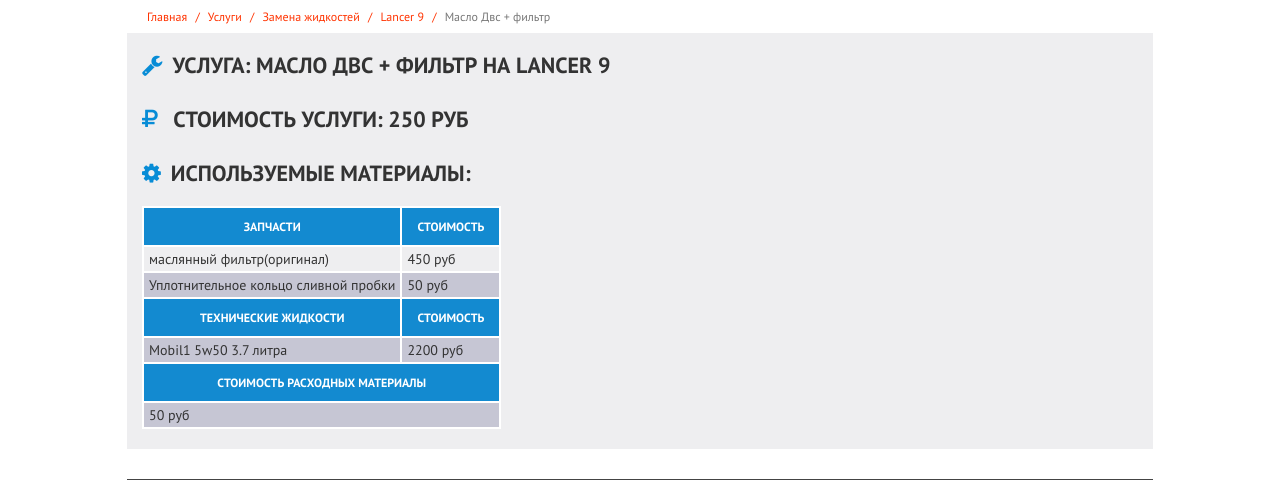
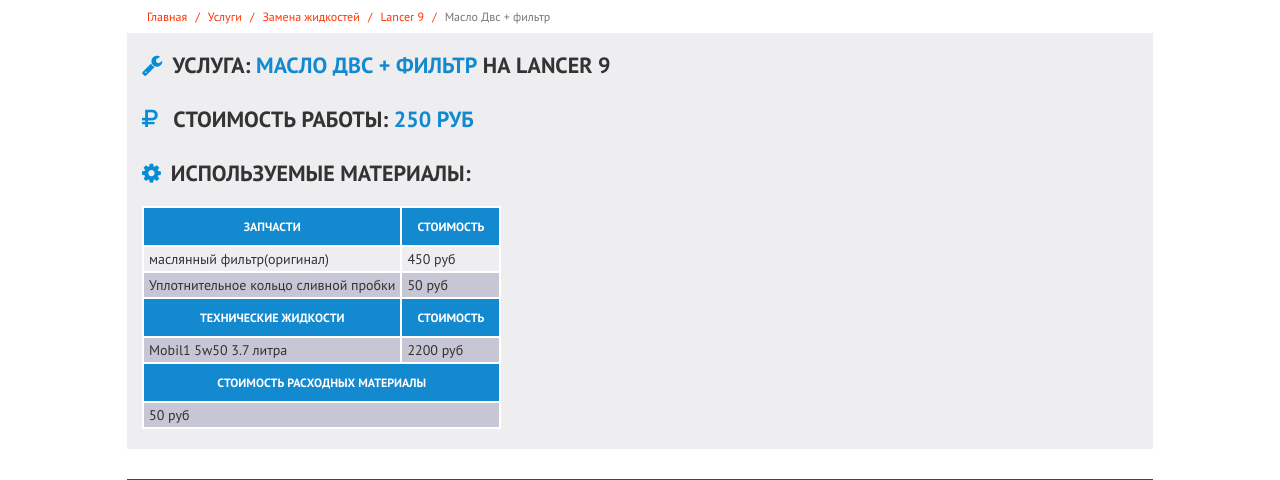
Before and after one commit to mmasterenko/lancer, a Django app: page /service/1 in a window 1280 px wide. Shown: the part 206-686 px from the top of the page. Run offline with Django 3.2, Linux system fonts and the light colour scheme; data comes from the database, SQL or seed files in the repository; some libraries are stand-ins or nearby versions; some web fonts are replaced.

Commit message:
service price highlight

```diff
--- a/lancerApp/templates/lancerApp/service_table.html
+++ b/lancerApp/templates/lancerApp/service_table.html
@@ -17,8 +17,8 @@
 {% block content %}
 
     <section id="page-service" class="clearfix">
-        <h3><i class="fa fa-wrench"></i>Услуга: {{ service.name }} {% if service.car %} на {{ service.car.name }} {% endif %}</h3>
-        <h3><i class="fa fa-ruble"></i> Стоимость услуги: {{ service.price|stringformat:'d руб' }}</h3>
+        <h3><i class="fa fa-wrench"></i>Услуга: <span class="service-highlight">{{ service.name }}</span> {% if service.car %} на {{ service.car.name }} {% endif %}</h3>
+        <h3><i class="fa fa-ruble"></i> Стоимость работы: <span class="service-highlight">{{ service.price|stringformat:'d руб' }}</span></h3>
         <h3><i class="fa fa-gear"></i>Используемые материалы:</h3>
         <div class="container-fluid">
             <table class="price-table">
--- a/static_dir_dev/css/mainless.css
+++ b/static_dir_dev/css/mainless.css
@@ -765,6 +765,9 @@ section#page-service h3 i {
   color: #078cd6;
   margin-right: 10px;
 }
+section#page-service .service-highlight {
+  color: #138ad0;
+}
 section#page-service h3 {
   padding: 0 15px 10px;
 }
--- a/static_dir_dev/less/main.less
+++ b/static_dir_dev/less/main.less
@@ -814,6 +814,9 @@ section#news {
 
 section#page-service {
     .local-header-style;
+    .service-highlight {
+        color: @bg-blue-btn;
+    }
     background-color: @bg-menu-dark;
     h3 {
         padding: 0 15px 10px;
```
